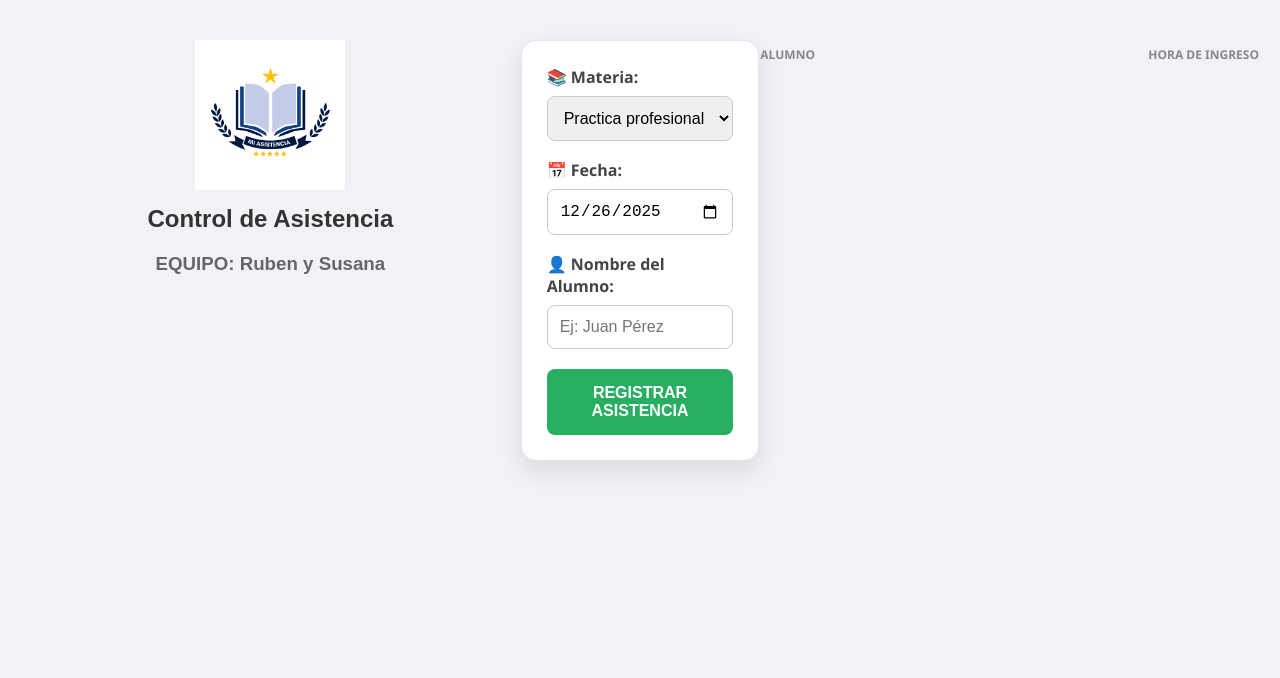
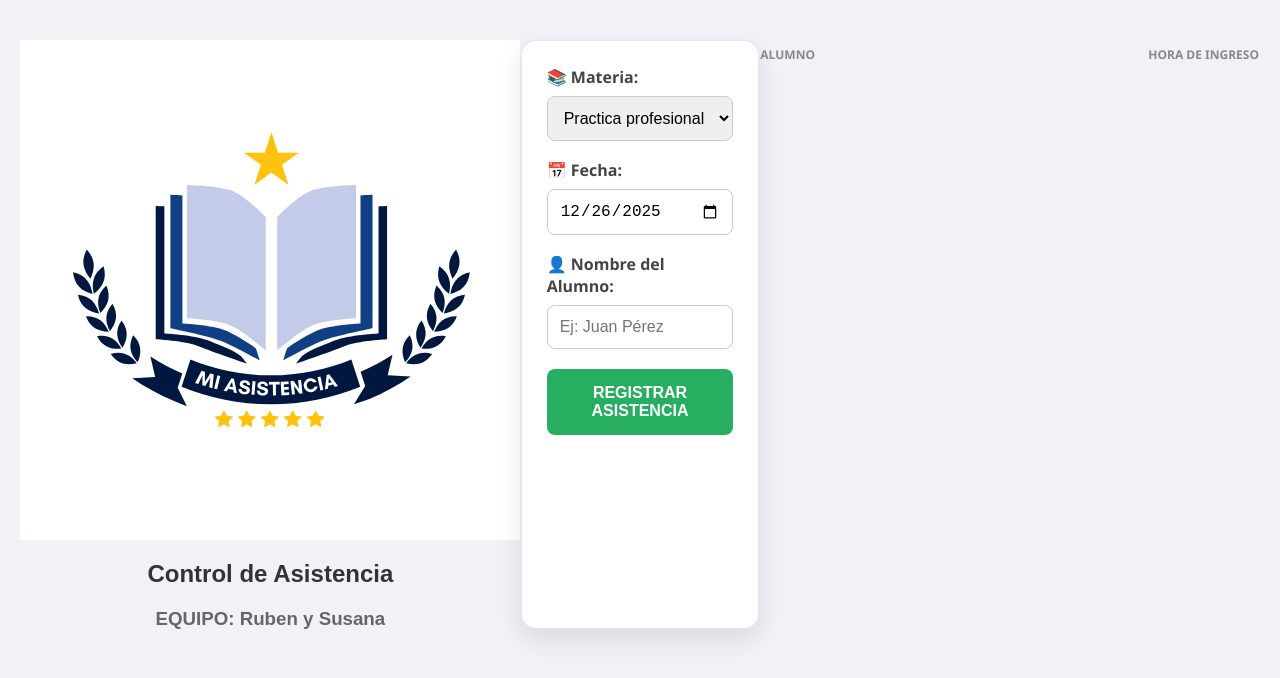
Before and after one commit to Profesu0210/equipo-diplo-ruben-susana, a plain HTML site: page index.html in a window 1280 px wide. Drawn offline with Linux system fonts and the light colour scheme.

Commit message:
Update index.html

```diff
--- a/index.html
+++ b/index.html
@@ -4,7 +4,7 @@
     <meta charset="UTF-8">
     <meta name="viewport" content="width=device-width, initial-scale=1.0">
    <div style= "width: 100%; text-align:center; padding-top: 20px; margin-botton: 20px; display: block;">
-       <img src="logo.png" alt="Logo app" style="width: 150px; height: auto; display:block; margin: 0 auto">
+       <img src="logo.png" alt="Logo app" style= <img src ="logo.png" alt="Logo app" class="logo">
 
        <h1 style="color: #333; margin-top: 15px; font-family: sans-serif;">Control de Asistencia</h1>
        <h3 style="color: #666; font-family: sans-serif;">EQUIPO: Ruben y Susana</h3>
```
